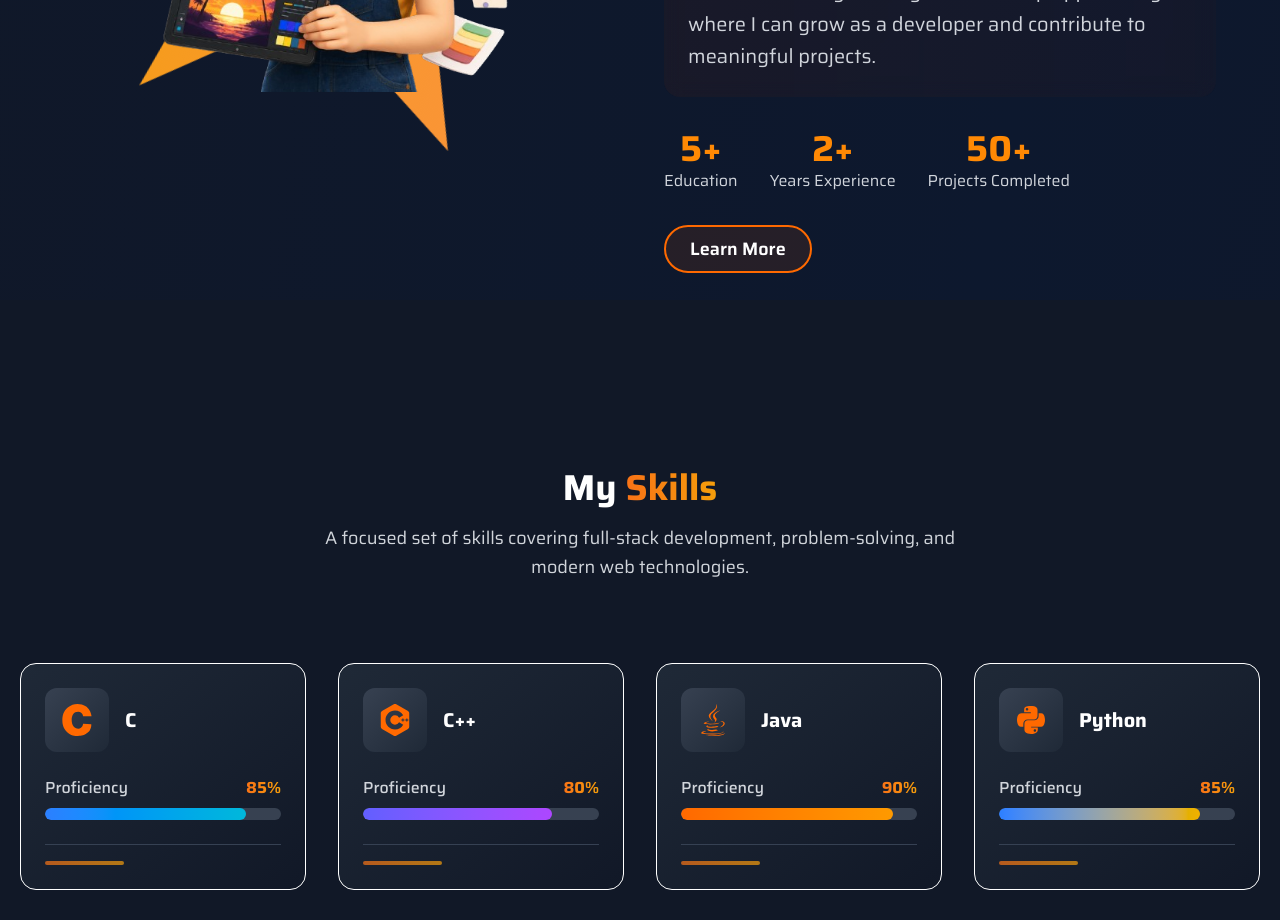
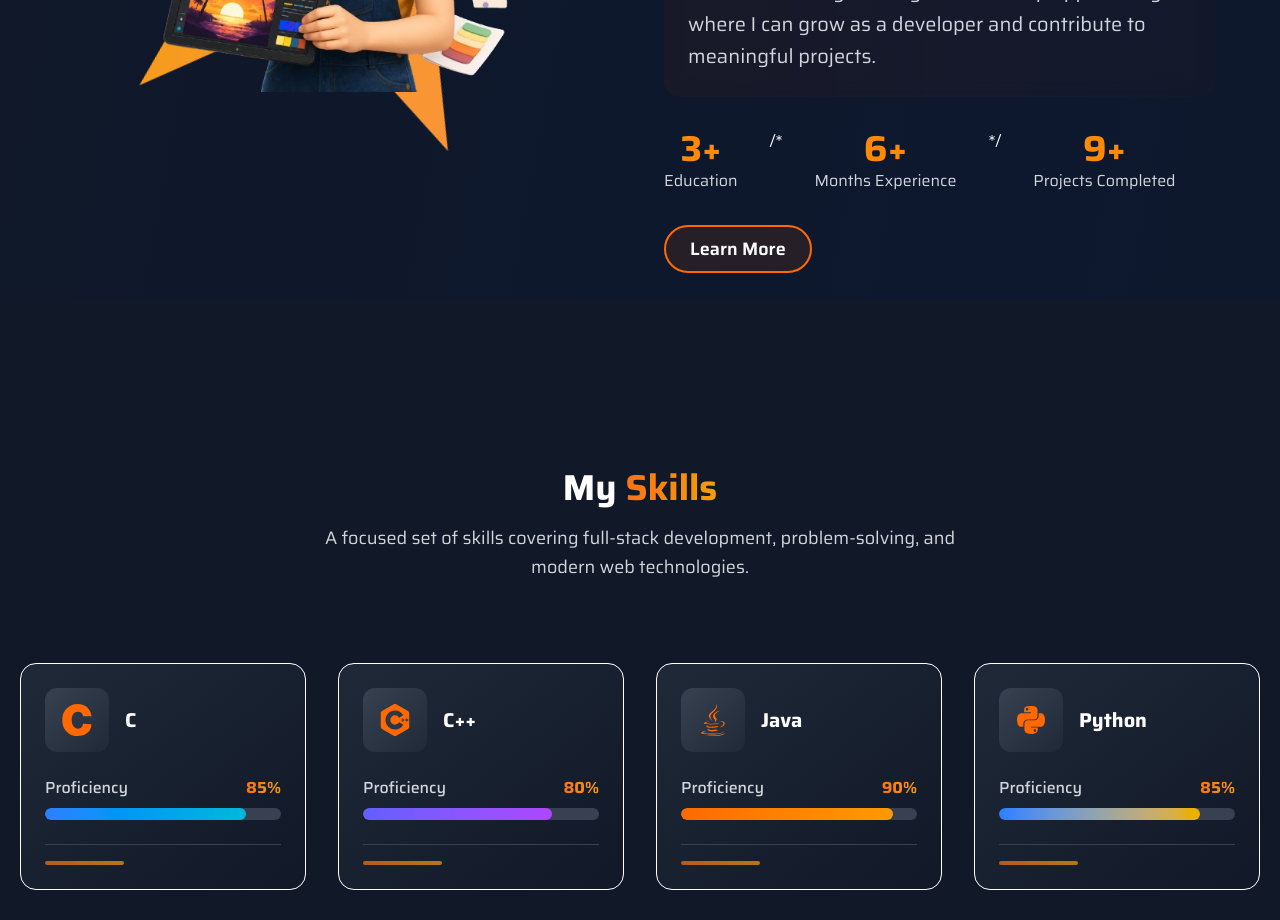
Before and after one commit to Dilush14/Portfolio-Dilush, a React (Vite) app: page / in a window 1280 px wide. Shown: the part 1300-2220 px from the top of the page. Built offline with nearby package versions, Linux system fonts and the light colour scheme.

Commit message:
Update numbers in About component

```diff
--- a/src/components/About.jsx
+++ b/src/components/About.jsx
@@ -61,25 +61,25 @@ const About = ({ darkMode }) => {
                     data-aos='zoom-in'
                     data-aos-delay='700'
                     >
-                        <div className='text-2xl sm:text-3xl lg:text-4xl font-bold text-orange-400'>5+</div>
+                        <div className='text-2xl sm:text-3xl lg:text-4xl font-bold text-orange-400'>3+</div>
                         <div className={`text-xs sm:text-sm lg:text-base
                             ${darkMode ? 'text-gray-300' : 'text-gray-600'}`}>Education</div>
                     </div>
-                    <div
+                    /*<div
                     className='text-center'
                     data-aos='zoom-in'
                     data-aos-delay='800'
                     >
-                        <div className='text-2xl sm:text-3xl lg:text-4xl font-bold text-orange-400'>2+</div>
+                        <div className='text-2xl sm:text-3xl lg:text-4xl font-bold text-orange-400'>6+</div>
                         <div className={`text-xs sm:text-sm lg:text-base
-                            ${darkMode ? 'text-gray-300' : 'text-gray-600'}`}>Years Experience</div>
-                    </div>
+                            ${darkMode ? 'text-gray-300' : 'text-gray-600'}`}>Months Experience</div>
+                    </div>*/
                     <div
                     className='text-center'
                     data-aos='zoom-in'
                     data-aos-delay='900'
                     >
-                        <div className='text-2xl sm:text-3xl lg:text-4xl font-bold text-orange-400'>50+</div>
+                        <div className='text-2xl sm:text-3xl lg:text-4xl font-bold text-orange-400'>9+</div>
                         <div className={`text-xs sm:text-sm lg:text-base
                             ${darkMode ? 'text-gray-300' : 'text-gray-600'}`}>Projects Completed</div>
                     </div>
```
